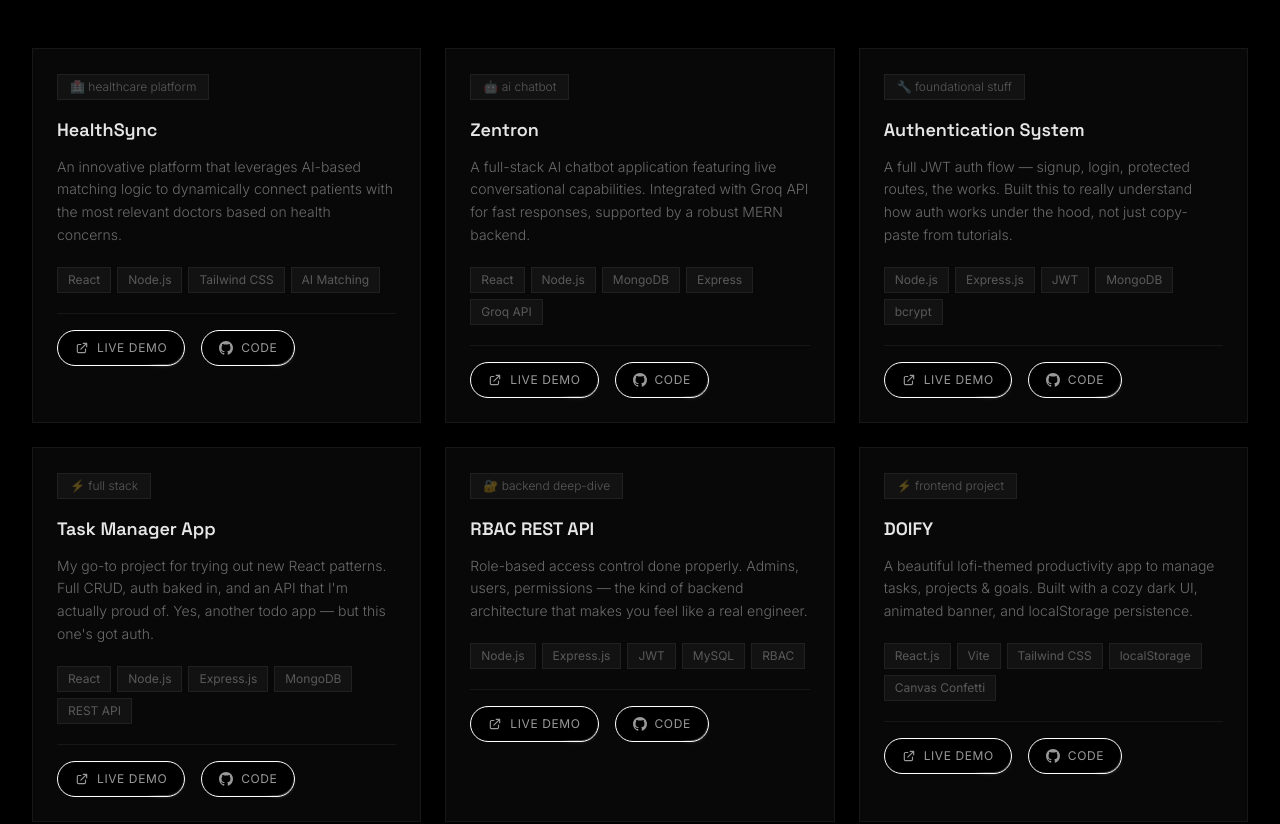
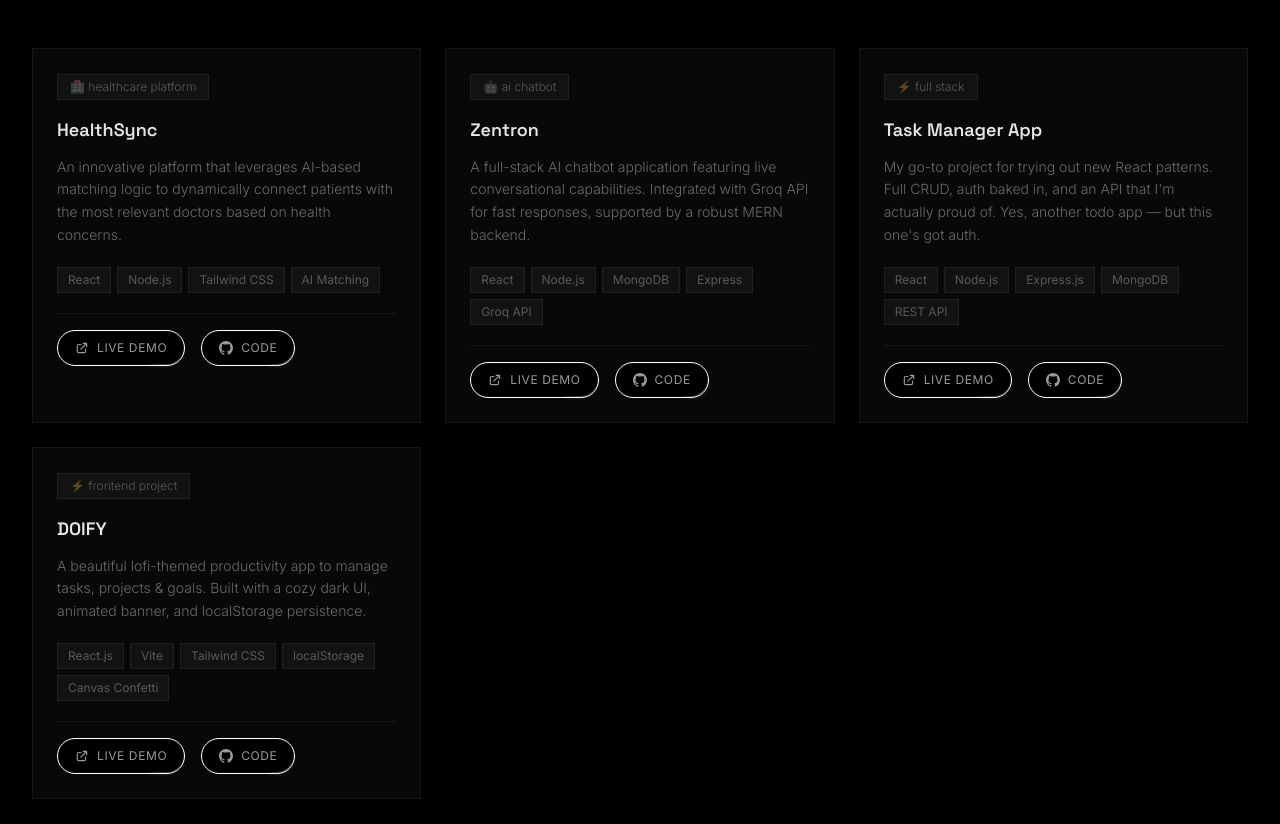
Before and after one commit to Chait0001/main-portfolio, a React (Vite) app: page / in a window 1280 px wide. Shown: the part 2125-2949 px from the top of the page. Built offline with nearby package versions, Linux system fonts and the light colour scheme.

Commit message:
Update projects list and Task Manager GitHub link

```diff
--- a/src/components/MacbookScrollDemo.jsx
+++ b/src/components/MacbookScrollDemo.jsx
@@ -3,25 +3,11 @@ import { MacbookScroll } from "@/components/ui/macbook-scroll";
 
 const projects = [
   {
-    title: 'Authentication System',
-    label: '🔧 foundational stuff',
-    description: "A full JWT auth flow — signup, login, protected routes, the works. Built this to really understand how auth works under the hood.",
-    techStack: ['Node.js', 'Express.js', 'JWT', 'MongoDB', 'bcrypt'],
-    githubLink: 'https://github.com/Chait0001/auth-system',
-  },
-  {
     title: 'Task Manager App',
     label: '⚡ full stack',
     description: "Full CRUD, auth baked in, and an API that I'm actually proud of. Yes, another todo app — but this one's got auth.",
     techStack: ['React', 'Node.js', 'Express.js', 'MongoDB', 'REST API'],
-    githubLink: 'https://github.com/Chait0001/task-manager',
-  },
-  {
-    title: 'RBAC REST API',
-    label: '🔐 backend deep-dive',
-    description: "Role-based access control done properly. Admins, users, permissions — the kind of backend architecture that makes you feel like a real engineer.",
-    techStack: ['Node.js', 'Express.js', 'JWT', 'MySQL', 'RBAC'],
-    githubLink: 'https://github.com/Chait0001/rbac-api',
+    githubLink: 'https://github.com/Chait0001/Task-Management.git',
   },
 ];
 
--- a/src/components/Projects.jsx
+++ b/src/components/Projects.jsx
@@ -21,27 +21,11 @@ const Projects = () => {
       demoLink: 'https://zentron-chi.vercel.app/',
     },
     {
-      title: 'Authentication System',
-      label: '🔧 foundational stuff',
-      description: "A full JWT auth flow — signup, login, protected routes, the works. Built this to really understand how auth works under the hood, not just copy-paste from tutorials.",
-      techStack: ['Node.js', 'Express.js', 'JWT', 'MongoDB', 'bcrypt'],
-      githubLink: 'https://github.com/Chait0001/auth-system',
-      demoLink: null,
-    },
-    {
       title: 'Task Manager App',
       label: '⚡ full stack',
       description: "My go-to project for trying out new React patterns. Full CRUD, auth baked in, and an API that I'm actually proud of. Yes, another todo app — but this one's got auth.",
       techStack: ['React', 'Node.js', 'Express.js', 'MongoDB', 'REST API'],
-      githubLink: 'https://github.com/Chait0001/task-manager',
-      demoLink: null,
-    },
-    {
-      title: 'RBAC REST API',
-      label: '🔐 backend deep-dive',
-      description: "Role-based access control done properly. Admins, users, permissions — the kind of backend architecture that makes you feel like a real engineer.",
-      techStack: ['Node.js', 'Express.js', 'JWT', 'MySQL', 'RBAC'],
-      githubLink: 'https://github.com/Chait0001/rbac-api',
+      githubLink: 'https://github.com/Chait0001/Task-Management.git',
       demoLink: null,
     },
     {
```
